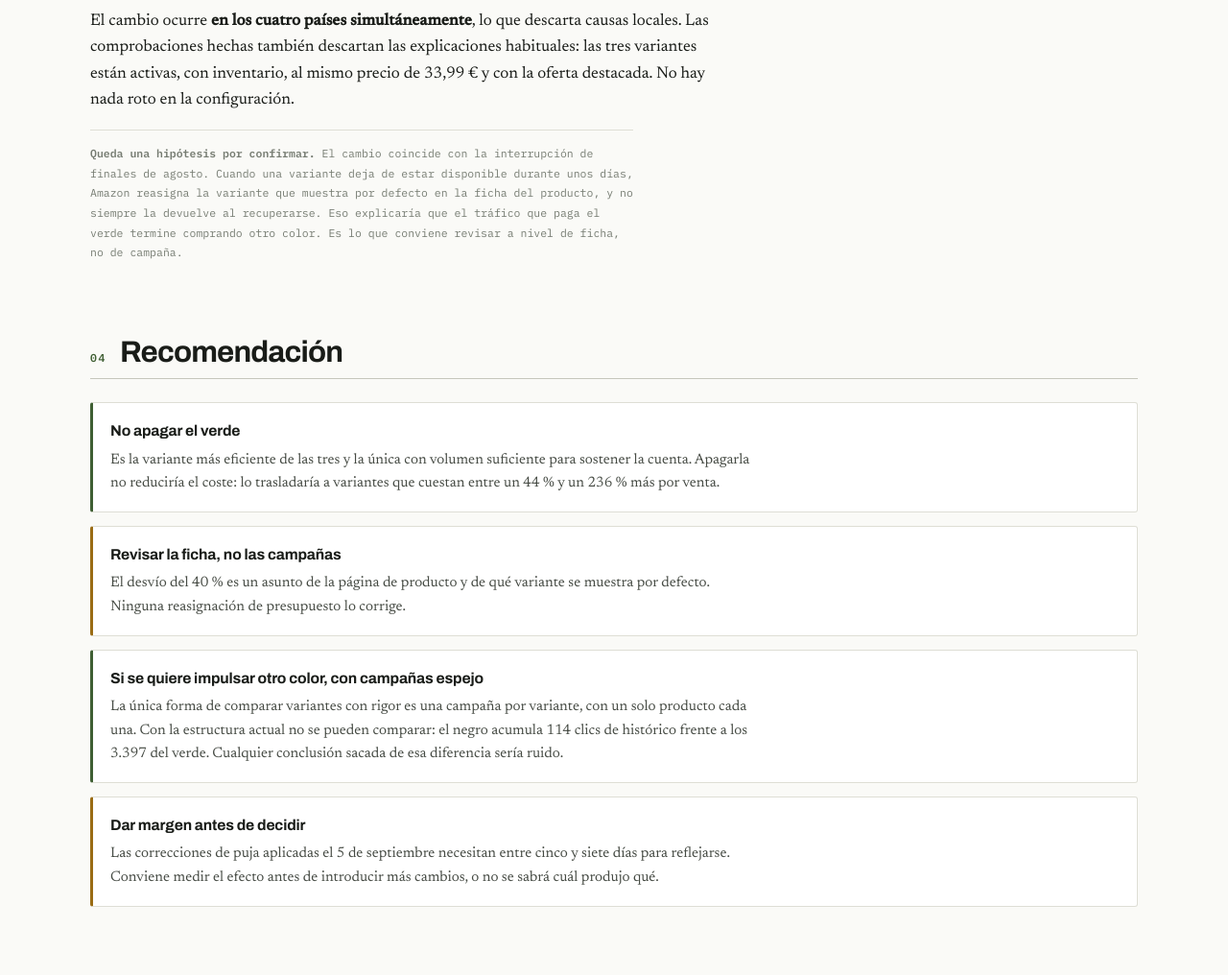
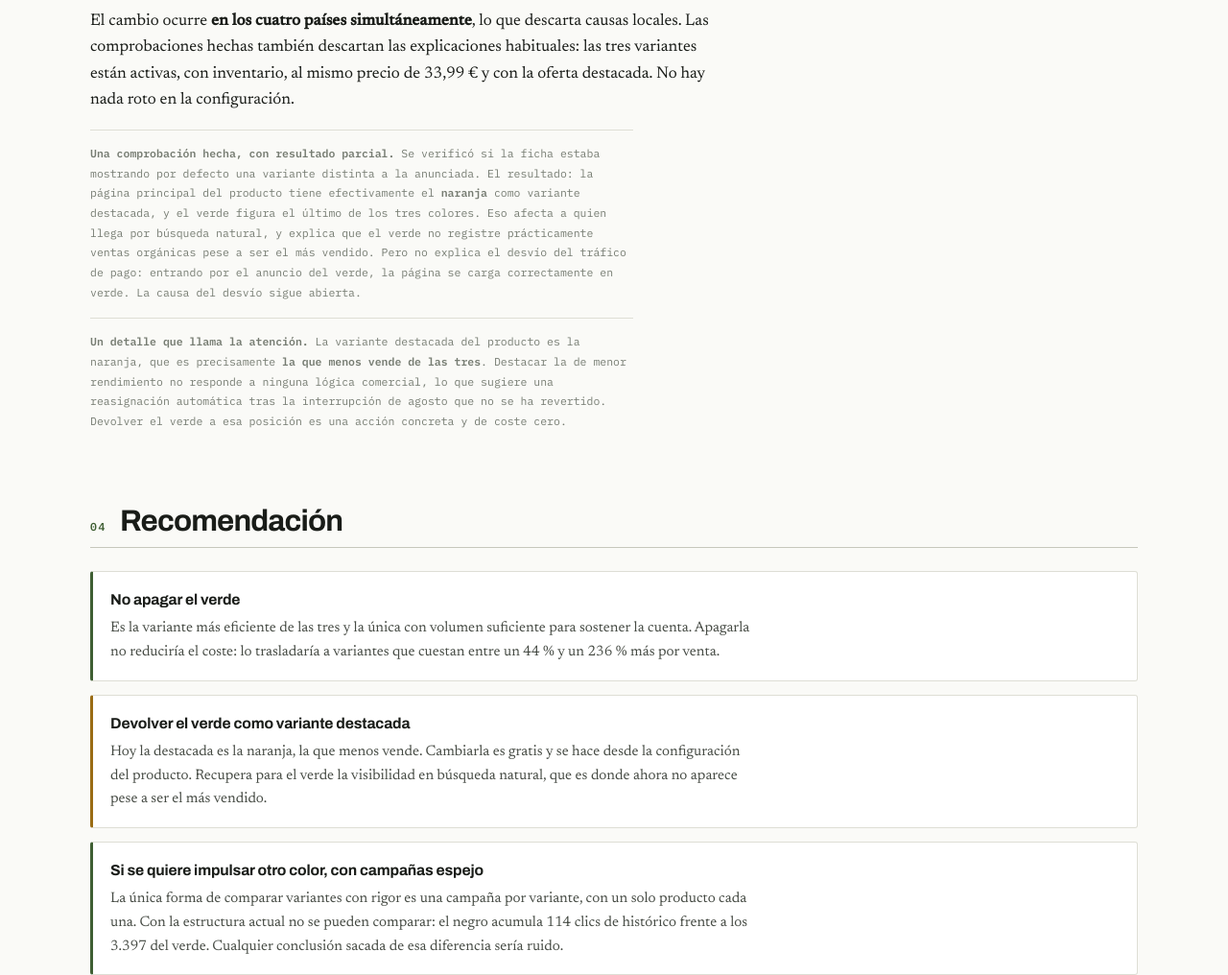
Before and after one commit to jonathanlopez967-u/mis-webs, a plain HTML site: page nafra-variantes-40b3e20e89ad.html in a window 1280 px wide. Shown: the part 2680-3696 px from the top of the page at 96% size. Drawn offline with Linux system fonts and the light colour scheme.

Commit message:
Update variant analysis: parent default is orange, confirmed
Parent listing defaultAsin/mediaAsin point to the orange child, with
green listed last. Explains the missing organic sales but not the paid
traffic diversion, which stays open.

Co-Authored-By: Claude Opus 5 <noreply@anthropic.com>

```diff
--- a/nafra-variantes-40b3e20e89ad.html
+++ b/nafra-variantes-40b3e20e89ad.html
@@ -224,7 +224,9 @@ ul.body li b{color:var(--ink);font-weight:600}
 
   <p>El cambio ocurre <strong>en los cuatro países simultáneamente</strong>, lo que descarta causas locales. Las comprobaciones hechas también descartan las explicaciones habituales: las tres variantes están activas, con inventario, al mismo precio de 33,99 € y con la oferta destacada. No hay nada roto en la configuración.</p>
 
-  <p class="note"><b>Queda una hipótesis por confirmar.</b> El cambio coincide con la interrupción de finales de agosto. Cuando una variante deja de estar disponible durante unos días, Amazon reasigna la variante que muestra por defecto en la ficha del producto, y no siempre la devuelve al recuperarse. Eso explicaría que el tráfico que paga el verde termine comprando otro color. Es lo que conviene revisar a nivel de ficha, no de campaña.</p>
+  <p class="note"><b>Una comprobación hecha, con resultado parcial.</b> Se verificó si la ficha estaba mostrando por defecto una variante distinta a la anunciada. El resultado: la página principal del producto tiene efectivamente el <b>naranja</b> como variante destacada, y el verde figura el último de los tres colores. Eso afecta a quien llega por búsqueda natural, y explica que el verde no registre prácticamente ventas orgánicas pese a ser el más vendido. Pero no explica el desvío del tráfico de pago: entrando por el anuncio del verde, la página se carga correctamente en verde. La causa del desvío sigue abierta.</p>
+
+  <p class="note"><b>Un detalle que llama la atención.</b> La variante destacada del producto es la naranja, que es precisamente <b>la que menos vende de las tres</b>. Destacar la de menor rendimiento no responde a ninguna lógica comercial, lo que sugiere una reasignación automática tras la interrupción de agosto que no se ha revertido. Devolver el verde a esa posición es una acción concreta y de coste cero.</p>
 </section>
 
 <section id="reco">
@@ -236,8 +238,8 @@ ul.body li b{color:var(--ink);font-weight:600}
   </div>
 
   <div class="card w">
-    <h4>Revisar la ficha, no las campañas</h4>
-    <p>El desvío del 40 % es un asunto de la página de producto y de qué variante se muestra por defecto. Ninguna reasignación de presupuesto lo corrige.</p>
+    <h4>Devolver el verde como variante destacada</h4>
+    <p>Hoy la destacada es la naranja, la que menos vende. Cambiarla es gratis y se hace desde la configuración del producto. Recupera para el verde la visibilidad en búsqueda natural, que es donde ahora no aparece pese a ser el más vendido.</p>
   </div>
 
   <div class="card">
```
